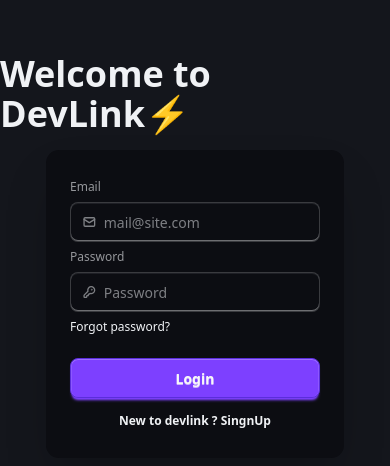
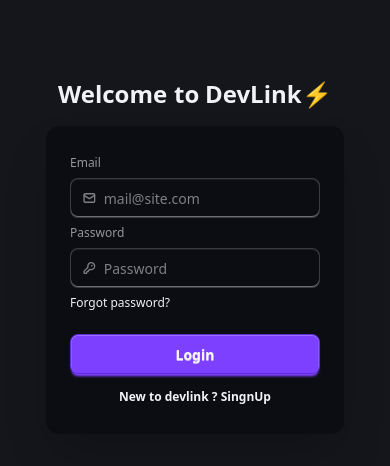
Before and after one commit to Jayasuriya-R/dev-link-fe, a React (Vite) app: page /login in a window 390 px wide. Shown: the part 158-624 px from the top of the page. Built offline with nearby package versions, Linux system fonts and the light colour scheme; no server answers.

Commit message:
updated messaging component

```diff
--- a/src/components/Login.jsx
+++ b/src/components/Login.jsx
@@ -40,14 +40,17 @@ const Login = () => {
   };
   return (
     <>
-      <div className="hero bg-base-200 flex flex-col justify-center w-full min-h-[100vh] ">
+      <div className="hero bg-base-200 flex flex-col justify-center items-center w-full min-h-[100vh] ">
+        <div className="">
           <BlurText
             text="Welcome to DevLink⚡"
             delay={150}
             animateBy="words"
             direction="top"
-          className="text-4xl text-center font-bold"
+            className="lg:text-4xl text-2xl text-center font-bold "
           />
+        </div>
+
 
         <div className="hero-content flex-col w-full lg:flex-row-reverse">
           <div className="card bg-base-100 md:w-3/12  max-w-xl shrink-0 shadow-2xl">
--- a/src/components/Messaging.jsx
+++ b/src/components/Messaging.jsx
@@ -37,6 +37,17 @@ const Messaging = () => {
   const targetUserId = targetChat?._id;
   const currentUserId = currentUser?._id;
 
+  useEffect(() => {
+    function handleClickOutside(e) {
+      // if popup is open AND click is outside → close
+      if (showEmojiPicker) {
+        setShowEmojiPicker(false);
+      }
+    }
+    document.addEventListener("mousedown", handleClickOutside);
+
+    return () => document.removeEventListener("mousedown", handleClickOutside);
+  }, [showEmojiPicker])
   useEffect(() => {
     setSelectedChat(targetChat);
   }, [targetChat]);
@@ -149,7 +160,7 @@ const Messaging = () => {
   const fetchMessages = async (connectionId, curUserId) => {
     const participants = [connectionId, curUserId];
     try {
-      const response = await axios.post(`${Base_URL}/messages`, {participants},{
+      const response = await axios.post(`${Base_URL}/messages`, { participants }, {
         withCredentials: true,
       })
 
@@ -194,8 +205,7 @@ const Messaging = () => {
     <div className="flex h-[70vh] w-11/12 rounded-2xl bg-gray-50 overflow-hidden">
       {/* Sidebar - Responsive */}
       <div
-        className={`${
-          showSidebar ? "flex" : "hidden"
+        className={`${showSidebar ? "flex" : "hidden"
           } md:flex w-full md:w-96 bg-white border-r border-gray-200 flex-col`}
       >
         {/* User Profile Header */}
@@ -240,8 +250,7 @@ const Messaging = () => {
             <div
               key={con._id}
               onClick={() => handleSelectChat(con)}
-              className={`flex items-center gap-3 p-3 md:p-4 cursor-pointer transition-all hover:bg-gray-50 ${
-                selectedChat?._id === con._id
+              className={`flex items-center gap-3 p-3 md:p-4 cursor-pointer transition-all hover:bg-gray-50 ${selectedChat?._id === con._id
                   ? "bg-blue-50 border-l-4 border-blue-500"
                   : ""
                 }`}
@@ -282,8 +291,7 @@ const Messaging = () => {
 
       {/* Chat Area - Responsive */}
       <div
-        className={`${
-          !showSidebar ? "flex" : "hidden"
+        className={`${!showSidebar ? "flex" : "hidden"
           } md:flex flex-1 flex-col`}
       >
         {selectedChat ? (
@@ -333,13 +341,11 @@ const Messaging = () => {
               {messages[selectedChat._id]?.map((msg, idx) => (
                 <div
                   key={idx}
-                  className={`flex flex-col ${
-                    msg.sender === "me" ? "items-end" : "items-start"
+                  className={`flex flex-col ${msg.sender === "me" ? "items-end" : "items-start"
                     }`}
                 >
                   <div
-                    className={`max-w-[85%] md:max-w-md px-3 md:px-4 py-2 rounded-2xl ${
-                      msg.sender === "me"
+                    className={`max-w-[85%] md:max-w-md px-3 md:px-4 py-2 rounded-2xl ${msg.sender === "me"
                         ? "bg-blue-500 text-white rounded-br-sm"
                         : "bg-white text-gray-900 rounded-bl-sm shadow-sm"
                       }`}
```
Lines whose indentation alone changed are shown as unchanged.
